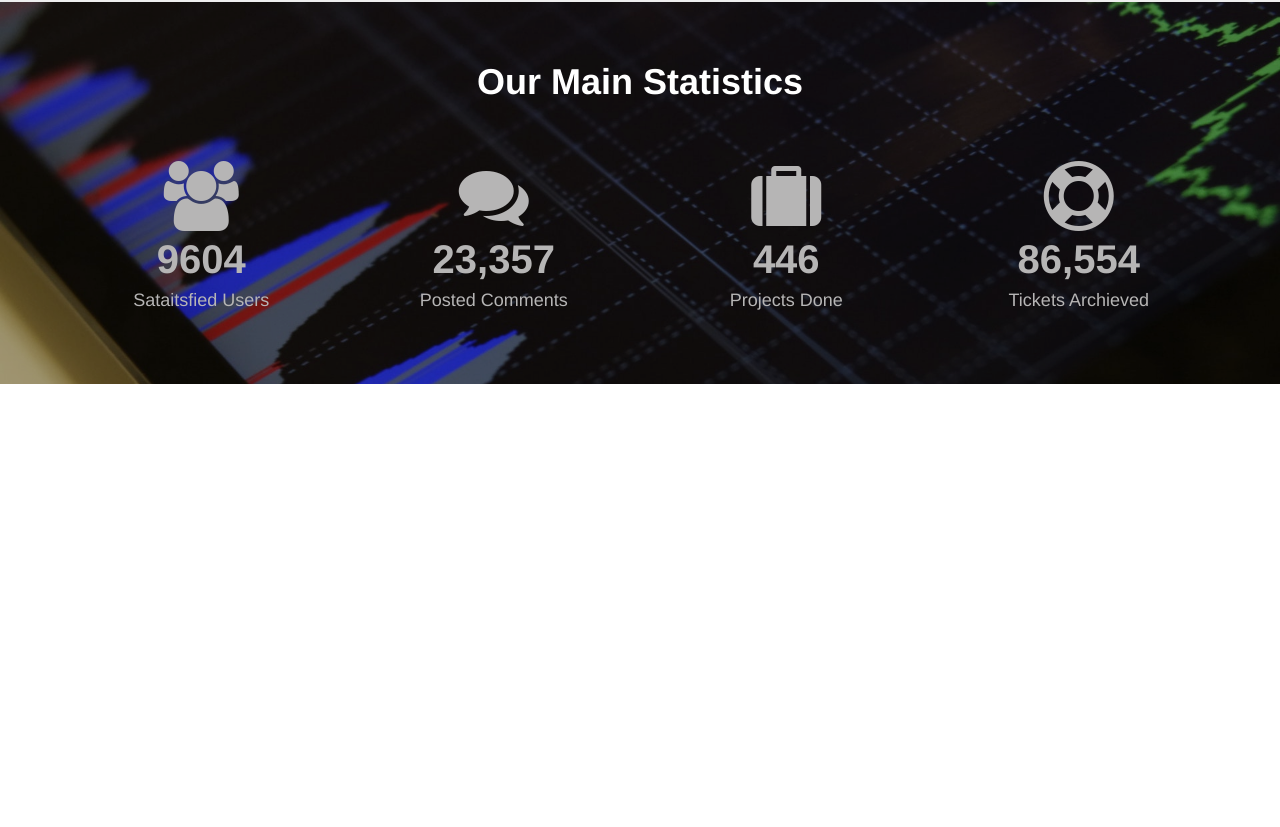
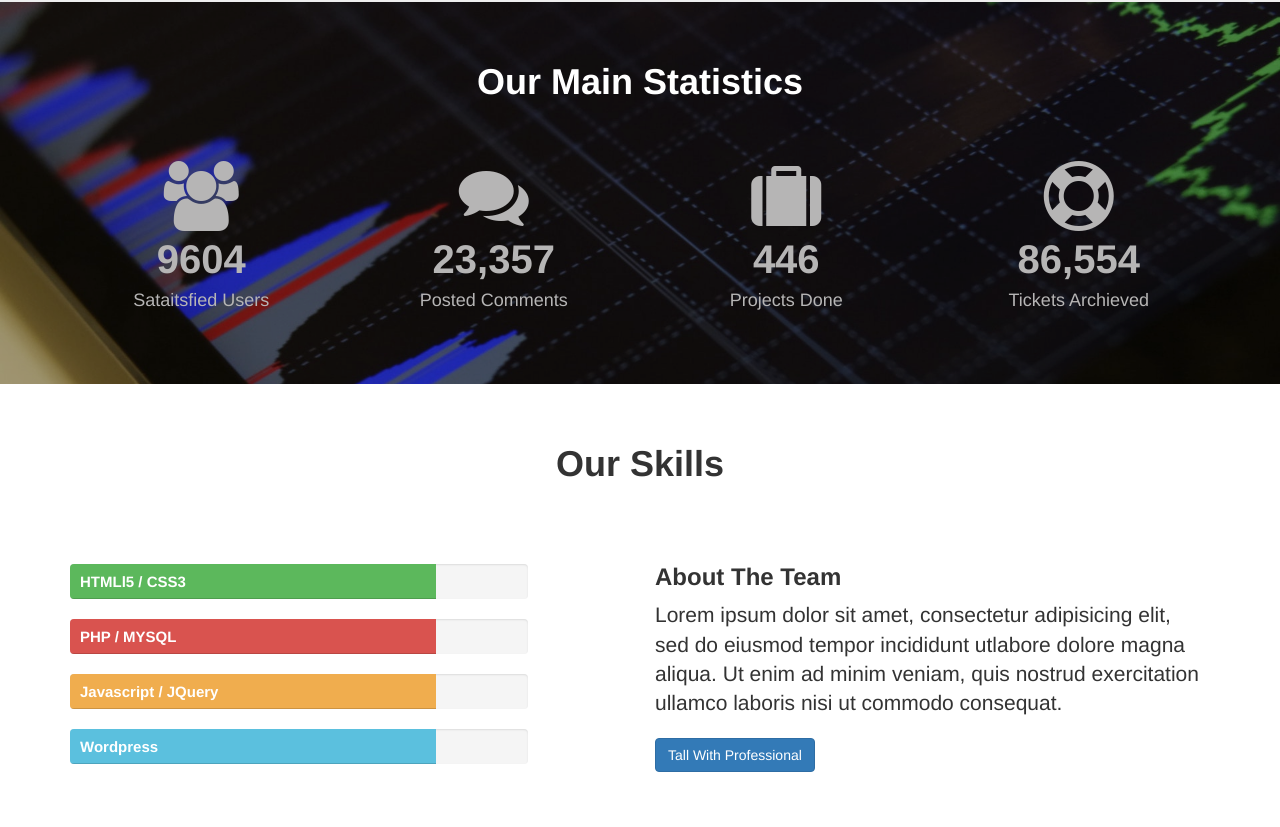
Before and after one commit to moh-magdy/bootstrap-1, a plain HTML site: page index.html in a window 1280 px wide. Shown: the part 3461-4288 px from the top of the page. Drawn offline with Linux system fonts and the light colour scheme.

Commit message:
progress

```diff
--- a/css/mycss.css
+++ b/css/mycss.css
@@ -212,6 +212,7 @@ a:focus {
 }
 .price-table h1 {
   margin-bottom: 40px;
+  font-weight: bold;
 }
 .price-table .price-box {
   background-color: #fff;
@@ -261,7 +262,8 @@ a:focus {
   min-height: 600px
 }
 .our-team h1 {
-  margin-bottom: 60px
+  margin-bottom: 60px;
+  font-weight: bold;
 }
 .our-team .team {
   background-color: rgba(2,2,2,.5);
@@ -285,6 +287,7 @@ a:focus {
   color: #888;
   letter-spacing: 2px;
   margin-bottom: 20px;
+  font-weight: bold;
 }
 .subscribe p {
   margin-bottom: 30px
@@ -338,6 +341,29 @@ a:focus {
 .stats span {
   font-size: 18px
 }
+/* end stats section */
 
-
-/* end stats section */
+/* start our skills section */
+.our-skills {
+  padding-top: 40px;
+  padding-bottom: 40px
+}
+.our-skills h1 {
+  margin-bottom: 80px;
+  font-weight: bold;
+}
+.our-skills h3 {
+  margin-top: 0;
+  font-weight: bold;
+}
+.our-skills .progress {
+  height: 35px
+}
+.our-skills .progress-bar {
+  line-height: 35px;
+  font-size: 15px;
+  font-weight: bold;
+  text-align: left;
+  text-indent: 10px
+}
+/* end our skills section */
--- a/index.html
+++ b/index.html
@@ -471,6 +471,70 @@
 
     <!-- end  stats section  -->
 
+    <!-- start  our skills section  -->
+    <section class="our-skills">
+      <div class="container">
+
+        <h1 class="text-center">Our Skills</h1>
+
+        <div class="row">
+
+          <div class="col-md-5">
+            <div class="skills-pro">
+              <div class="progress">
+                <div class="progress-bar progress-bar-success"
+                role="progressbar" aria-valuenow="80"
+                aria-valuemin="0" ariia-valuemax="100" style="width:80%">
+                  HTMLl5 / CSS3
+                </div>
+              </div>
+              <div class="progress">
+                <div class="progress-bar progress-bar-danger"
+                role="progressbar" aria-valuenow="80"
+                aria-valuemin="0" ariia-valuemax="100" style="width:80%">
+                  PHP / MYSQL
+                </div>
+              </div>
+              <div class="progress">
+                <div class="progress-bar progress-bar-warning"
+                role="progressbar" aria-valuenow="80"
+                aria-valuemin="0" ariia-valuemax="100" style="width:80%">
+                  Javascript / JQuery
+                </div>
+              </div>
+              <div class="progress">
+                <div class="progress-bar progress-bar-info"
+                role="progressbar" aria-valuenow="80"
+                aria-valuemin="0" ariia-valuemax="100" style="width:80%">
+                  Wordpress
+                </div>
+              </div>
+            </div>
+          </div>
+
+          <div class="col-md-6 col-md-offset-1">
+            <div class="skills-info">
+              <h3>About The Team</h3>
+              <p class="
+              lead">Lorem ipsum dolor sit amet, consectetur adipisicing elit,
+                sed do eiusmod tempor incididunt utlabore dolore magna aliqua.
+                Ut enim ad minim veniam, quis nostrud exercitation ullamco
+                laboris nisi ut commodo consequat.
+              </p>
+              <button type="button" class="btn btn-primary" >
+                Tall With Professional
+              </button>
+            </div>
+          </div>
+
+        </div>
+
+      </div>
+    </section>
+    <!-- end  our skills section  -->
+
+
+
 
 
 
```
